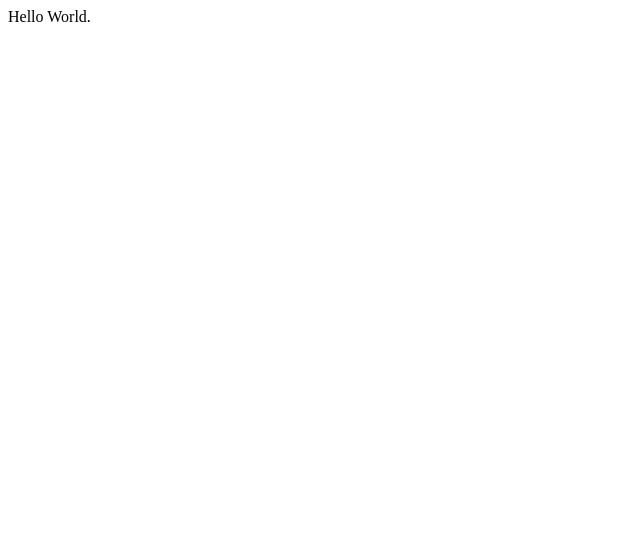
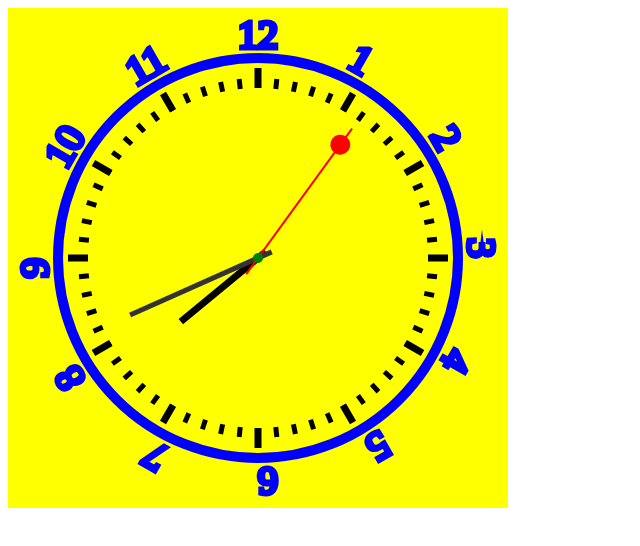
Before and after one commit to HomePageofRan/webpage, a plain HTML site: page index.html in a window 1280 px wide. Shown: the whole page, without its empty margins (0-640 px from the left). Drawn offline with Linux system fonts and the light colour scheme.

Commit message:
修改index.html展示一个钟表

```diff
--- a/index.html
+++ b/index.html
@@ -1,11 +1,140 @@
-<!DOCTYPE html>
+<!doctype>
 <html>
-    <head>
-        <meta charset="utf-8">
-        <title>test</title>
-    </head>
+<head>
+  <script>
+   window.onload=function(){
+    var canvas=document.getElementById("myCanvas");
+    var c=canvas.getContext("2d");//getContenText  返回一个绘图的环境，其中2d是目前唯一合法的字符  指的是
 
-    <body>
-        Hello World.
-    </body>
+    var drawClock=function(){
+
+     c.clearRect(0,0,500,500);//清除画布,
+
+     var now =new Date();
+     var sec=now.getSeconds();
+     var min=now.getMinutes();
+     var hour=now.getHours();
+     hour=hour+min/60;
+     hour=hour>12?hour-12:hour;//21:36:21 把24小时转12小时制
+
+
+     //表盘
+     c.lineWidth=10;
+     c.strokeStyle="blue";
+     c.beginPath();
+     c.arc(250,250,200,0,360,false);
+     c.closePath();
+     c.stroke();
+
+     //1.刻度
+
+     //1.1 时刻度
+     c.lineWidth=7;
+     c.strokeStyle="#000";
+     for(var i=0;i<12;i++){
+      c.save();
+      c.translate(250,250);
+      c.rotate(i*30*Math.PI/180);
+      c.beginPath();
+      c.moveTo(0,-170);
+      c.lineTo(0,-190);
+      c.closePath();
+      c.stroke();
+      c.restore();
+     }
+
+     //1.2 分刻度
+     c.lineWidth=5;
+     c.strokeStyle="#000";
+     for(var i=0;i<60;i++){
+      c.save();
+      c.translate(250,250);
+      c.rotate(i*6*Math.PI/180);
+      c.beginPath();
+      c.moveTo(0,-170);
+      c.lineTo(0,-180);
+      c.closePath();
+      c.stroke();
+      c.restore();
+     }
+
+     //2.1 时针
+     c.save();
+     c.lineWidth=7;
+     c.strokeStyle="#000";
+     c.translate(250,250);
+     c.rotate(hour*30*Math.PI/180);
+     c.beginPath();
+     c.moveTo(0,-100);
+     c.lineTo(0,10);
+     c.closePath();
+     c.stroke();
+     c.restore();
+
+     //2.2 分针
+     c.save();
+     c.lineWidth=5;
+     c.strokeStyle="#333";
+     c.translate(250,250);
+     c.rotate( min*6*Math.PI/180);
+     c.beginPath();
+     c.moveTo(0,-140);
+     c.lineTo(0,15);
+     c.closePath();
+     c.stroke();
+     c.restore();
+
+     //2.3 秒针
+     c.save();
+     c.lineWidth=2;
+     c.strokeStyle="red";
+     c.translate(250,250);
+     c.rotate(sec * 6 *Math.PI/180);
+     c.beginPath();
+     c.moveTo(0,-160);
+     c.lineTo(0,20);
+     c.closePath();
+     c.stroke();
+     //圆心加个圆圈
+     c.beginPath();
+     c.arc(0,0,5,0,360,false);
+     c.closePath();
+     c.fillStyle="green";
+     c.fill();
+     //在秒针前端加个圆点
+     c.beginPath();
+     c.arc(0,-140,10,0,360,false);
+
+     c.closePath();
+     c.fillStyle="red";
+     c.fill();
+     c.restore();
+
+     //3 盘外时刻数字
+
+     for(var i=1;i<13;i++){
+      c.save();
+      c.lineWidth=5;
+      c.strokeStyle="blue";
+      c.font="40px 黑体";
+      c.translate(250,250);
+      c.rotate(i*30*Math.PI/180);
+      c.beginPath();
+      c.strokeText(""+i,-20,-210);
+      c.closePath();
+      c.stroke();
+      c.restore();
+     }
+
+    }
+    drawClock();
+    setInterval(drawClock,1000);
+   }
+  </script>
+</head>
+<body>
+  <canvas width="500" height="500" id="myCanvas" style="background-color:yellow">
+     垃圾浏览器不支持canvas标签
+  </canvas>
+</body>
 </html>
```
